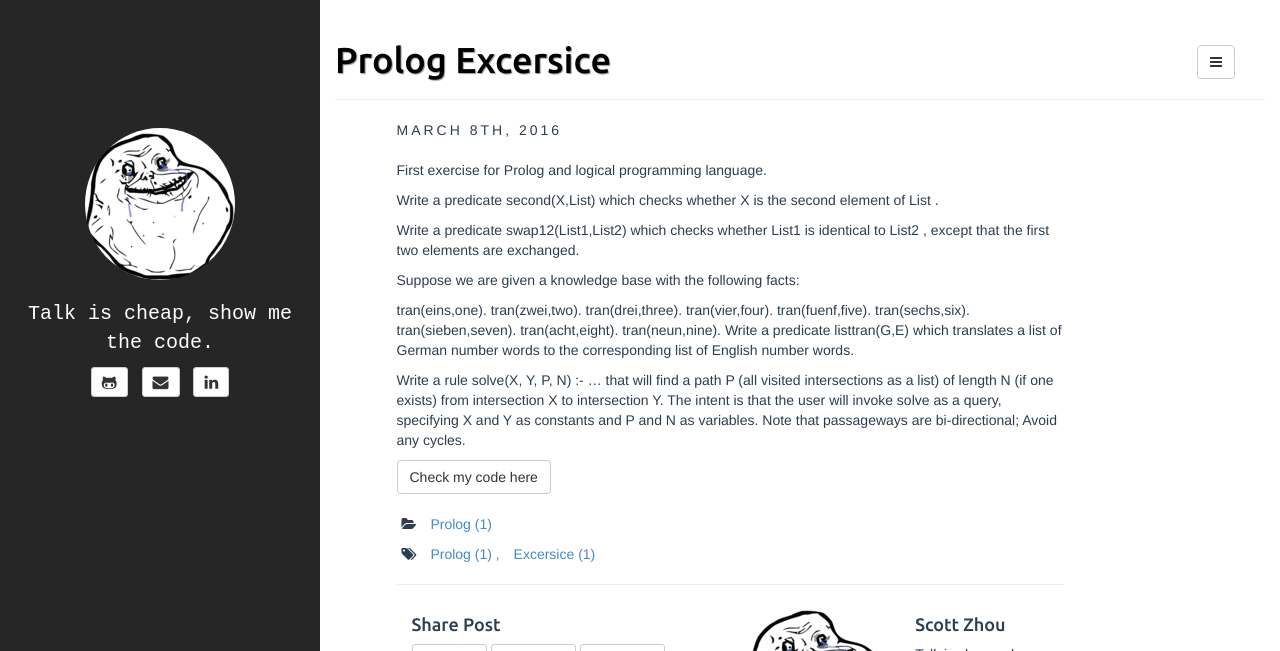
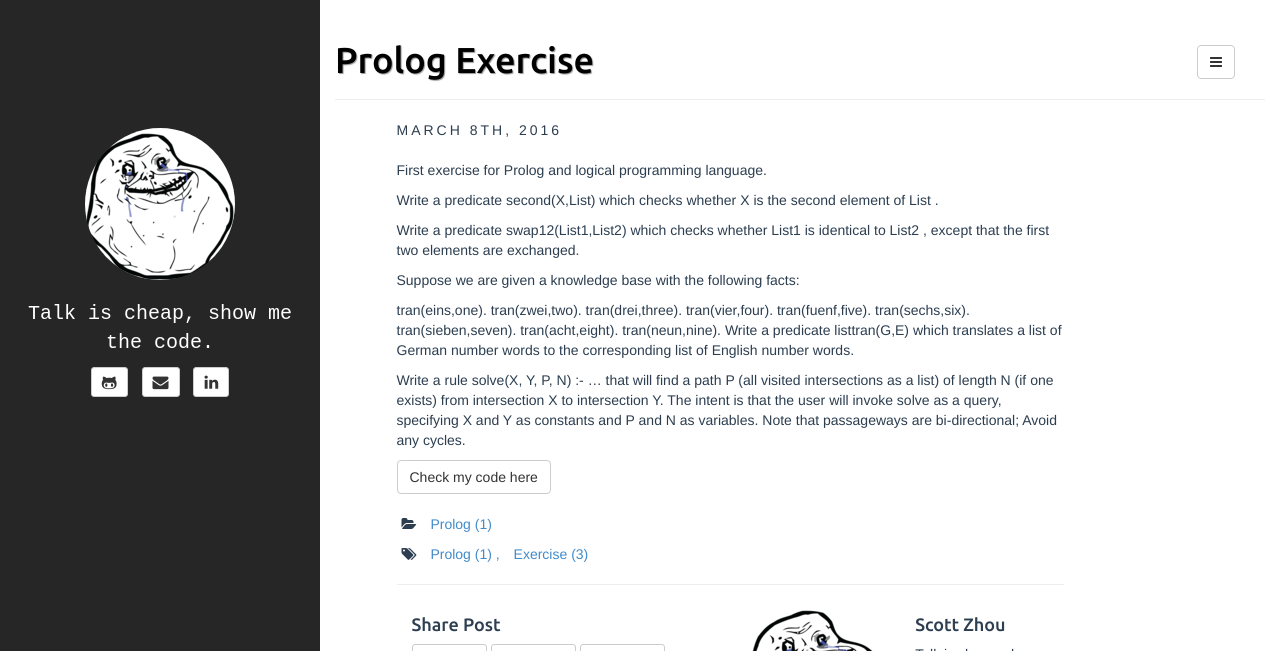
Before and after one commit to Zero0927/blog-nonworking, a Jekyll site: the page built from _posts/2016-03-08-Prolog-Exercise.md, in a window 1280 px wide and 936 px high. Shown: the top 651 px of the window. Built offline with Jekyll 4.4.1, drawn with Linux system fonts in a browser that asks for light colours.

Commit message:
Update 2016-03-08-Prolog-Exercise.md

```diff
--- a/_posts/2016-03-08-Prolog-Exercise.md
+++ b/_posts/2016-03-08-Prolog-Exercise.md
@@ -1,9 +1,9 @@
 ---
 layout: post
-title: Prolog Excersice
+title: Prolog Exercise
 fullview: true
 categories: [Prolog]
-tags: [Prolog, Excersice]
+tags: [Prolog, Exercise]
 ---
 First exercise for Prolog and logical programming language.
 
```
